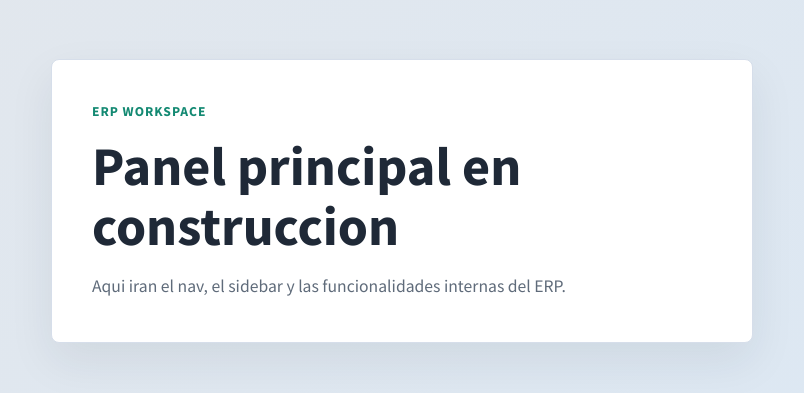
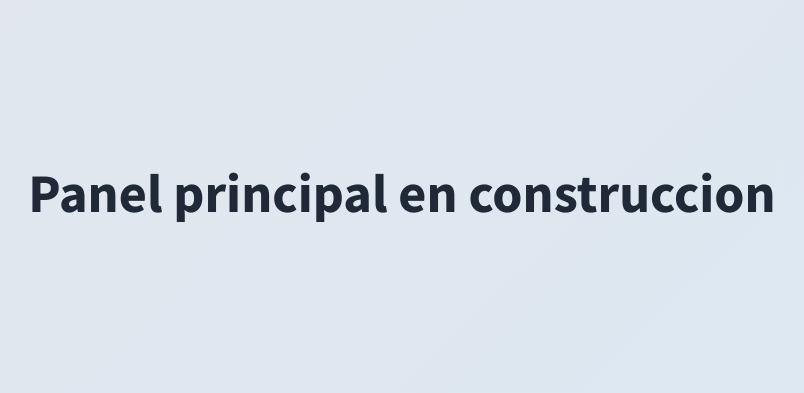
Before and after one commit to OscarPele/mi-portafolio, a React (Vite) app: page /proyecto/main in a window 1280 px wide. Shown: the part 231-624 px from the top of the page, without its empty margins (238-1042 px from the left). Built offline with nearby package versions, Linux system fonts and the light colour scheme.

Commit message:
re2erwr23

```diff
--- a/src/pages/ERPProject/ERPHome/ERPHome.scss
+++ b/src/pages/ERPProject/ERPHome/ERPHome.scss
@@ -8,35 +8,9 @@
     #f7f9fc;
 }
 
-.erp-home__status {
-  width: min(100%, 560px);
-  border: 1px solid #d9e3ef;
-  border-radius: 8px;
-  padding: 2.5rem;
-  background: #fff;
-  box-shadow: 0 18px 45px rgba(20, 35, 55, 0.08);
-}
-
-.erp-home__label {
-  display: inline-flex;
-  margin-bottom: 1rem;
-  color: #0062b9;
-  font-size: 0.85rem;
-  font-weight: 700;
-  letter-spacing: 1px;
-  text-transform: uppercase;
-}
-
 .erp-home__title {
   margin: 0 0 1rem;
   color: #1f2937;
   font-size: clamp(2rem, 5vw, 3.4rem);
   line-height: 1.1;
 }
-
-.erp-home__text {
-  margin: 0;
-  color: #5f6b7a;
-  font-size: 1.1rem;
-  line-height: 1.7;
-}
--- a/src/pages/ERPProject/ERPHome/ERPHome.tsx
+++ b/src/pages/ERPProject/ERPHome/ERPHome.tsx
@@ -5,11 +5,7 @@ export const ERPHome: React.FC = () => {
   return (
     <main className="erp-home">
       <div className="erp-home__status">
-        <span className="erp-home__label">ERP Project</span>
-        <h1 className="erp-home__title">Pagina de acceso en construccion</h1>
-        <p className="erp-home__text">
-          Aqui ira el login y el registro del ERP.
-        </p>
+         <h1 className="erp-home__title">Pagina de acceso en construccion</h1>
       </div>
     </main>
   );
--- a/src/pages/ERPProject/ERPMain/ERPMain.scss
+++ b/src/pages/ERPProject/ERPMain/ERPMain.scss
@@ -8,24 +8,6 @@
     #f4f7fb;
 }
 
-.erp-main__status {
-  width: min(100%, 620px);
-  border: 1px solid #d6deea;
-  border-radius: 8px;
-  padding: 2.5rem;
-  background: #fff;
-  box-shadow: 0 18px 45px rgba(20, 35, 55, 0.08);
-}
-
-.erp-main__label {
-  display: inline-flex;
-  margin-bottom: 1rem;
-  color: #138972;
-  font-size: 0.85rem;
-  font-weight: 700;
-  letter-spacing: 1px;
-  text-transform: uppercase;
-}
 
 .erp-main__title {
   margin: 0 0 1rem;
@@ -33,10 +15,3 @@
   font-size: clamp(2rem, 5vw, 3.4rem);
   line-height: 1.1;
 }
-
-.erp-main__text {
-  margin: 0;
-  color: #5f6b7a;
-  font-size: 1.1rem;
-  line-height: 1.7;
-}
--- a/src/pages/ERPProject/ERPMain/ERPMain.tsx
+++ b/src/pages/ERPProject/ERPMain/ERPMain.tsx
@@ -5,11 +5,7 @@ export const ERPMain: React.FC = () => {
   return (
     <main className="erp-main">
       <div className="erp-main__status">
-        <span className="erp-main__label">ERP Workspace</span>
         <h1 className="erp-main__title">Panel principal en construccion</h1>
-        <p className="erp-main__text">
-          Aqui iran el nav, el sidebar y las funcionalidades internas del ERP.
-        </p>
       </div>
     </main>
   );
```
